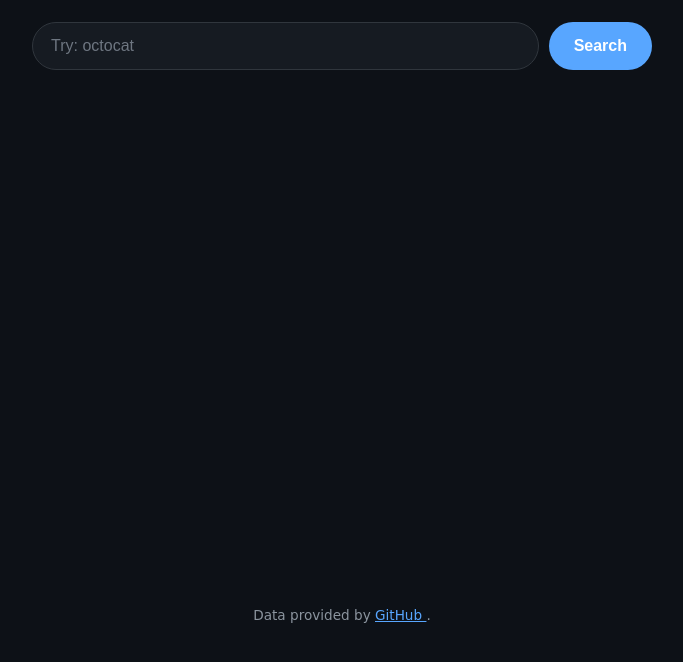
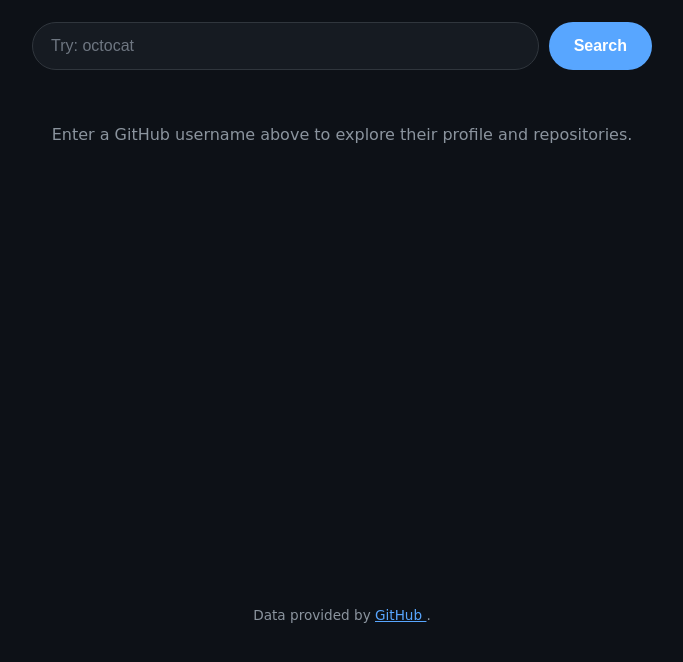
Before and after one commit to bandiss26301047-boop/MY-PORTFOLIO, a plain HTML site: page index.html in a window 1280 px wide. Shown: the part 128-790 px from the top of the page, without its empty margins (298-981 px from the left). Drawn offline with Linux system fonts and the light colour scheme.

Commit message:
Update index.html

```diff
--- a/index.html
+++ b/index.html
@@ -54,7 +54,9 @@
 
   <main class="container">
 
-    <p id="status" class="status"></p>
+    <p id="status" class="status">
+  Enter a GitHub username above to explore their profile and repositories.
+</p>
 
     <!-- Profile will be inserted here -->
     <section id="profile" class="profile"></section>
```
